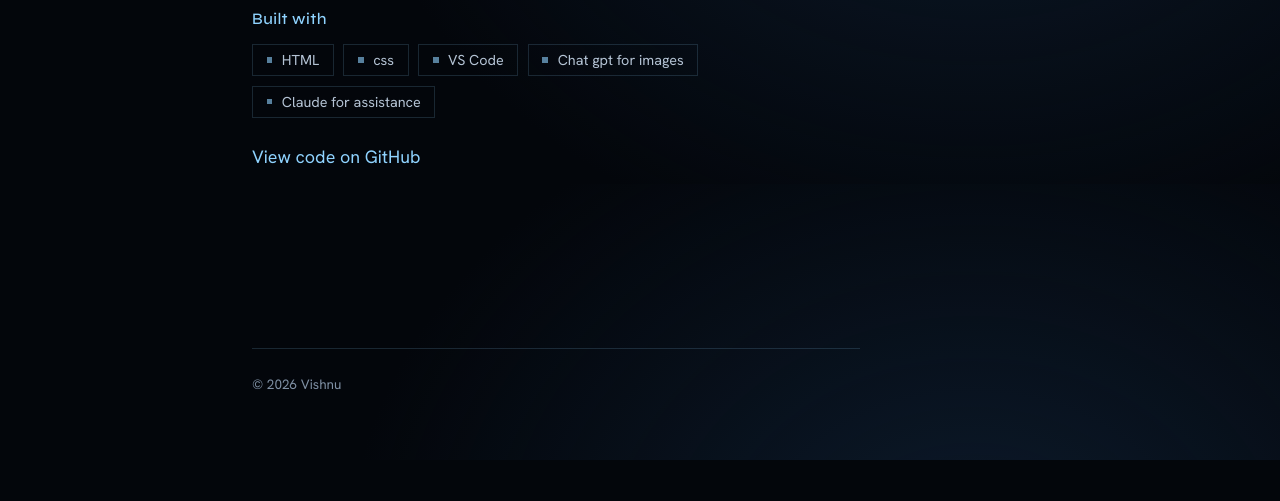
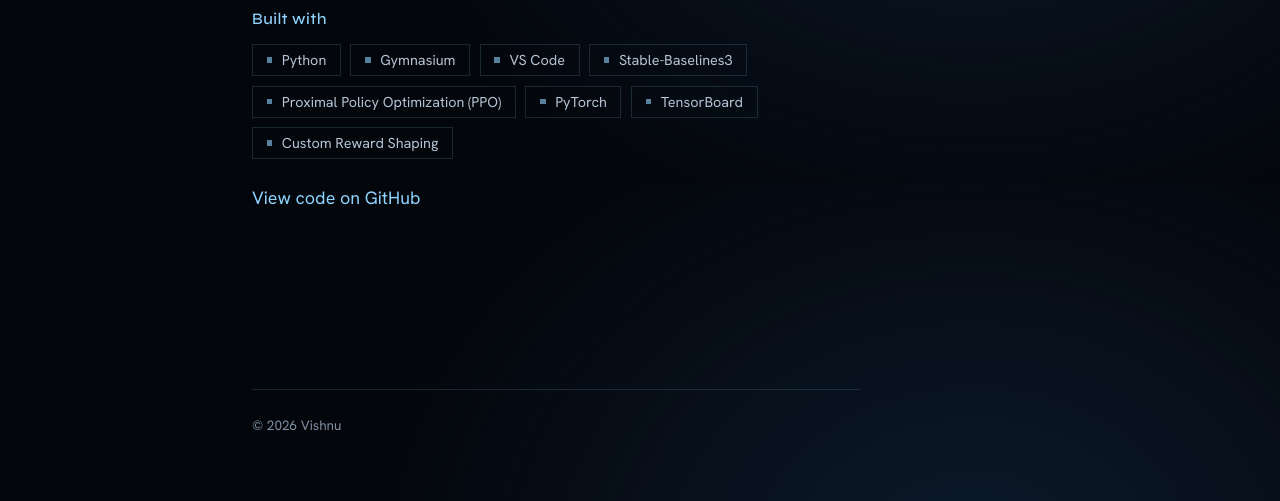
Before and after one commit to VishnuSaju/portfolio, a plain HTML site: page project.html in a window 1280 px wide. Shown: the part 3016-3517 px from the top of the page. Before the commit the page ends 3476 px from the top, so only its background shows below. Drawn offline with Linux system fonts and the light colour scheme.

Commit message:
Added Lunar Lander project to project section

```diff
--- a/project.html
+++ b/project.html
@@ -83,11 +83,14 @@
 
                     <h3>Built with</h3>
                     <ul>
-                        <li>HTML</li>
-                        <li>css</li>
+                        <li>Python</li>
+                        <li>Gymnasium</li>
                         <li>VS Code</li>
-                        <li>Chat gpt for images</li>
-                        <li>Claude for assistance</li>
+                        <li>Stable-Baselines3</li>
+                        <li>Proximal Policy Optimization (PPO)</li>
+                        <li>PyTorch</li>
+                        <li>TensorBoard</li>
+                        <li>Custom Reward Shaping</li>
                     </ul>
 
                     <a href="https://github.com/VishnuSaju/lunar-lander-RL" target="_blank" rel="noopener noreferrer">View code on GitHub</a>
```
